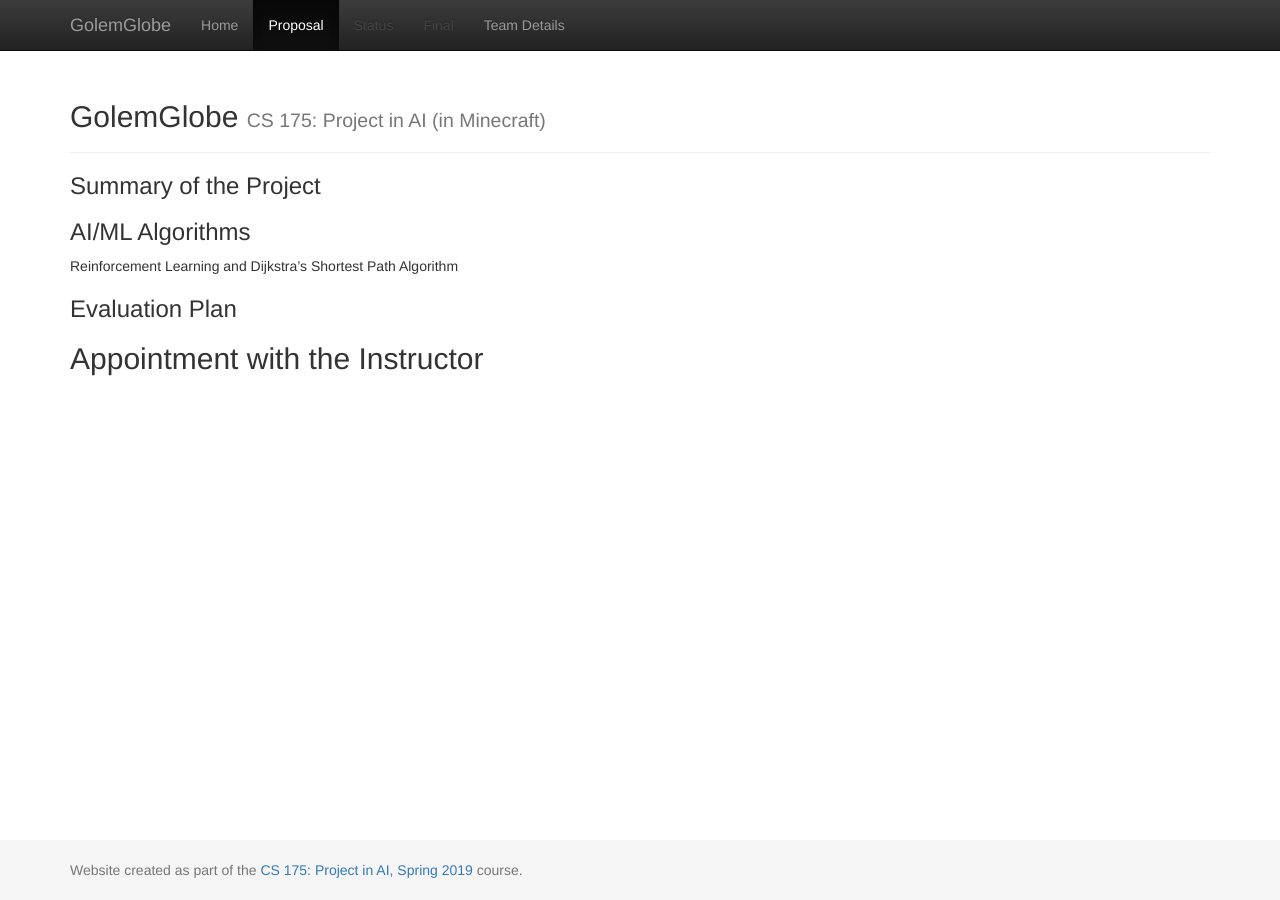
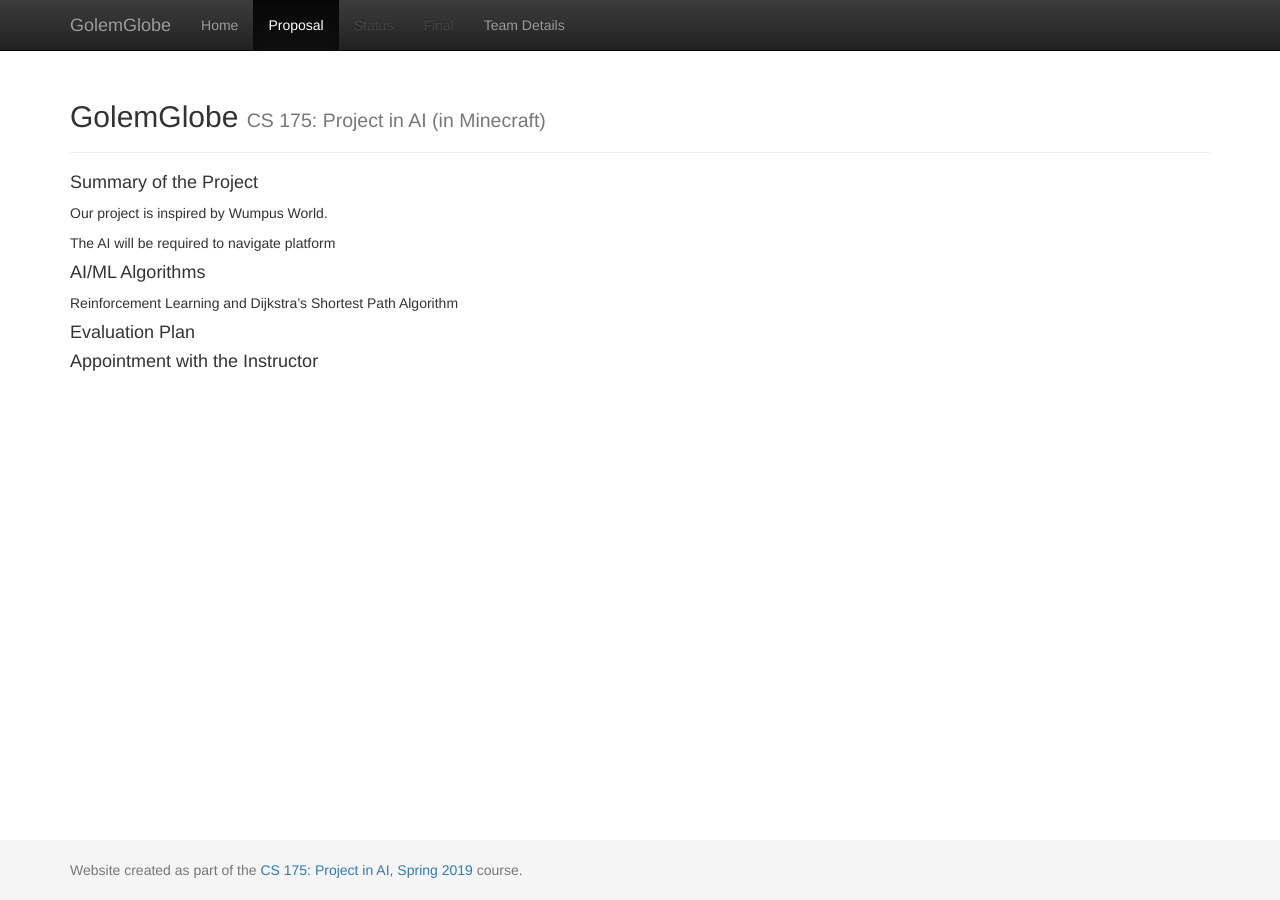
Before and after one commit to SalehO/GolumGlobe, a Jekyll site: the page built from docs/proposal.md, in a window 1280 px wide. Built offline with Jekyll 4.4.1, drawn with Linux system fonts in a browser that asks for light colours.

Commit message:
Update proposal.md

```diff
--- a/docs/proposal.md
+++ b/docs/proposal.md
@@ -3,13 +3,15 @@ layout: default
 title: Proposal
 ---
 
-### Summary of the Project
+#### Summary of the Project
+Our project is inspired by Wumpus World.
+
+The AI will be required to navigate platform
 
 
-
-### AI/ML Algorithms
+#### AI/ML Algorithms
 Reinforcement Learning and Dijkstra's Shortest Path Algorithm
 
-### Evaluation Plan
+#### Evaluation Plan
 
-## Appointment with the Instructor
+#### Appointment with the Instructor
```
